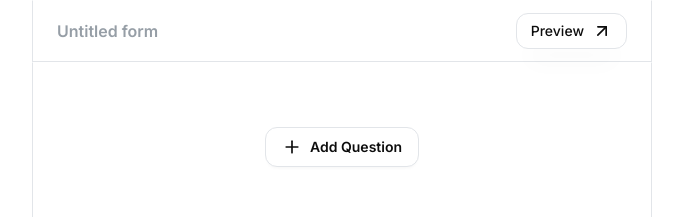
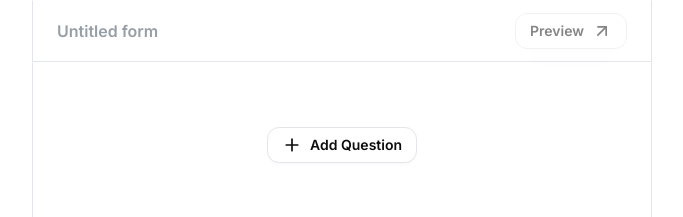
Before and after one commit to purohitdheeraj/form-builder, a Next.js app: page /create-job in a window 1280 px wide. Shown: the top 217 px of the page, without its empty margins (298-981 px from the left). Built offline with nearby package versions, Linux system fonts and the light colour scheme.

Commit message:
fix: scroll on dropdown

```diff
--- a/src/app/create-job/page.tsx
+++ b/src/app/create-job/page.tsx
@@ -74,7 +74,10 @@ const CreateJob = () => {
             } bg-transparent border-none outline-none w-full`}
           />
 
-      <Button size={"sm"} disabled variant={'outline'} className="shadow-xl" href="/create-job" >Preview
+      <Button size={"sm"}  variant={'outline'} className="shadow-xl font-semibold"  disabled={questions.length <=0 } >
+      <span>
+          Preview
+      </span>
       <ArrowUpRight size={16} />
       </Button>
     </header>
--- a/src/app/globals.css
+++ b/src/app/globals.css
@@ -106,6 +106,7 @@ html, body {
 
 
 
+
 /* Hide scrollbar for Chrome, Safari and Opera */
 .no-scrollbar::-webkit-scrollbar {
   display: none;
--- a/src/components/custom-dropdown.tsx
+++ b/src/components/custom-dropdown.tsx
@@ -33,7 +33,7 @@ const Dropdown = ({ inputTypes, setQuestionType, triggerType = 'icon' }: Dropdow
   };
 
   return (
-    <DropdownMenu>
+    <DropdownMenu modal={false}>
       <DropdownMenuTrigger className="flex items-center gap-1 text-gray-400 outline-none">
         {triggerType === 'icon' ? (<>
           <Icon
@@ -44,10 +44,11 @@ const Dropdown = ({ inputTypes, setQuestionType, triggerType = 'icon' }: Dropdow
         />
         <ChevronDown className="w-5 h-5" strokeWidth={1.5} />
         </>):(<>
-          <Button variant={'outline'} className="text-gray-1k font-semibold ">
+
+            <div className="text-gray-1k font-semibold  border border-gray-200 bg-background hover:bg-accent hover:text-accent-foreground inline-flex items-center justify-center gap-2 whitespace-nowrap text-sm ring-offset-background transition-colors focus-visible:outline-none focus-visible:ring-2 focus-visible:ring-ring focus-visible:ring-offset-2 disabled:pointer-events-none disabled:opacity-50 [&_svg]:pointer-events-none [&_svg]:size-5 [&_svg]:shrink-0 shadow-sm h-9 rounded-md px-[14px] py-2">
             <Plus size={16} />
             Add Question
-          </Button>
+            </div>
         </>)}
 
       </DropdownMenuTrigger>
```
